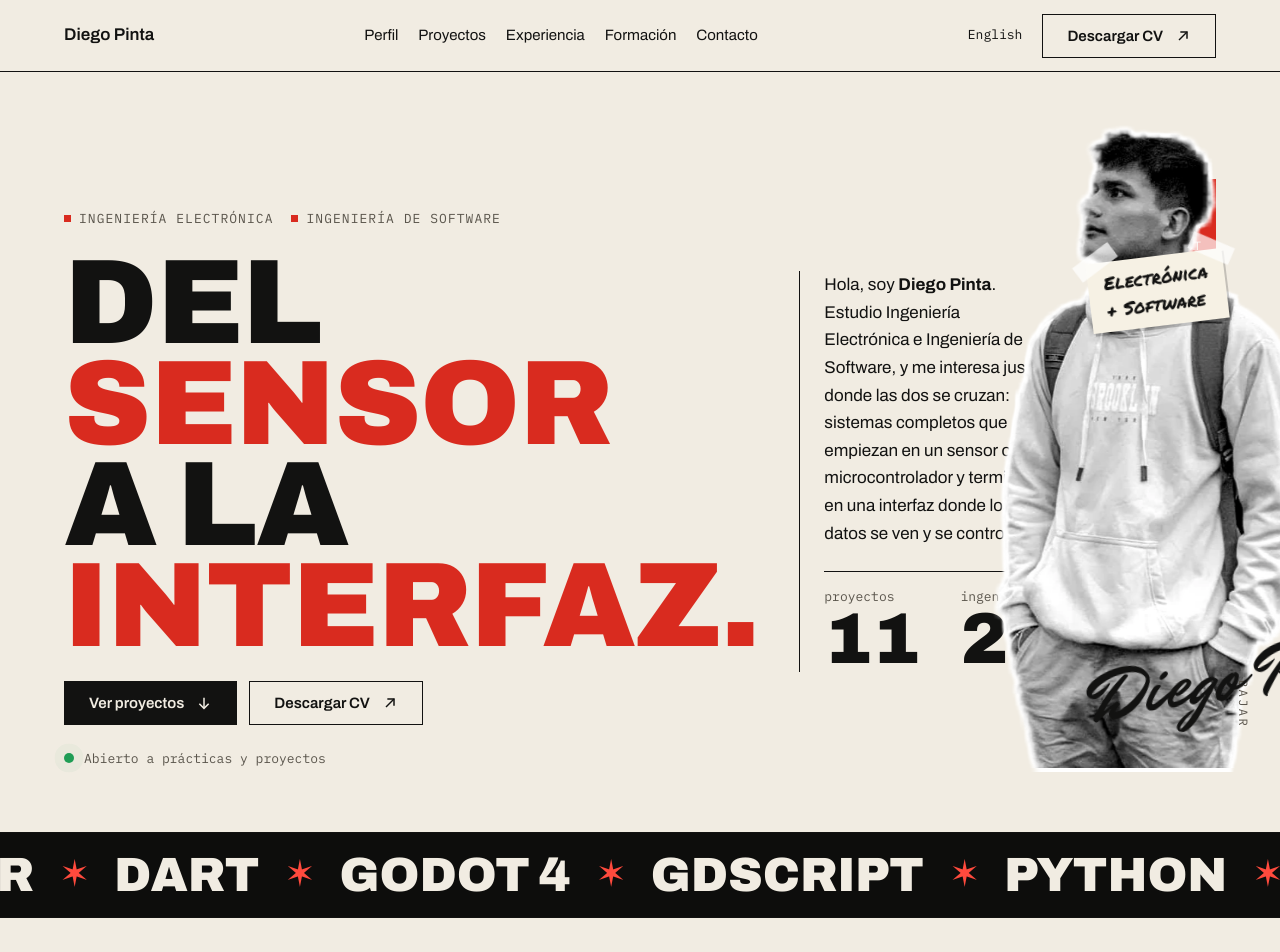
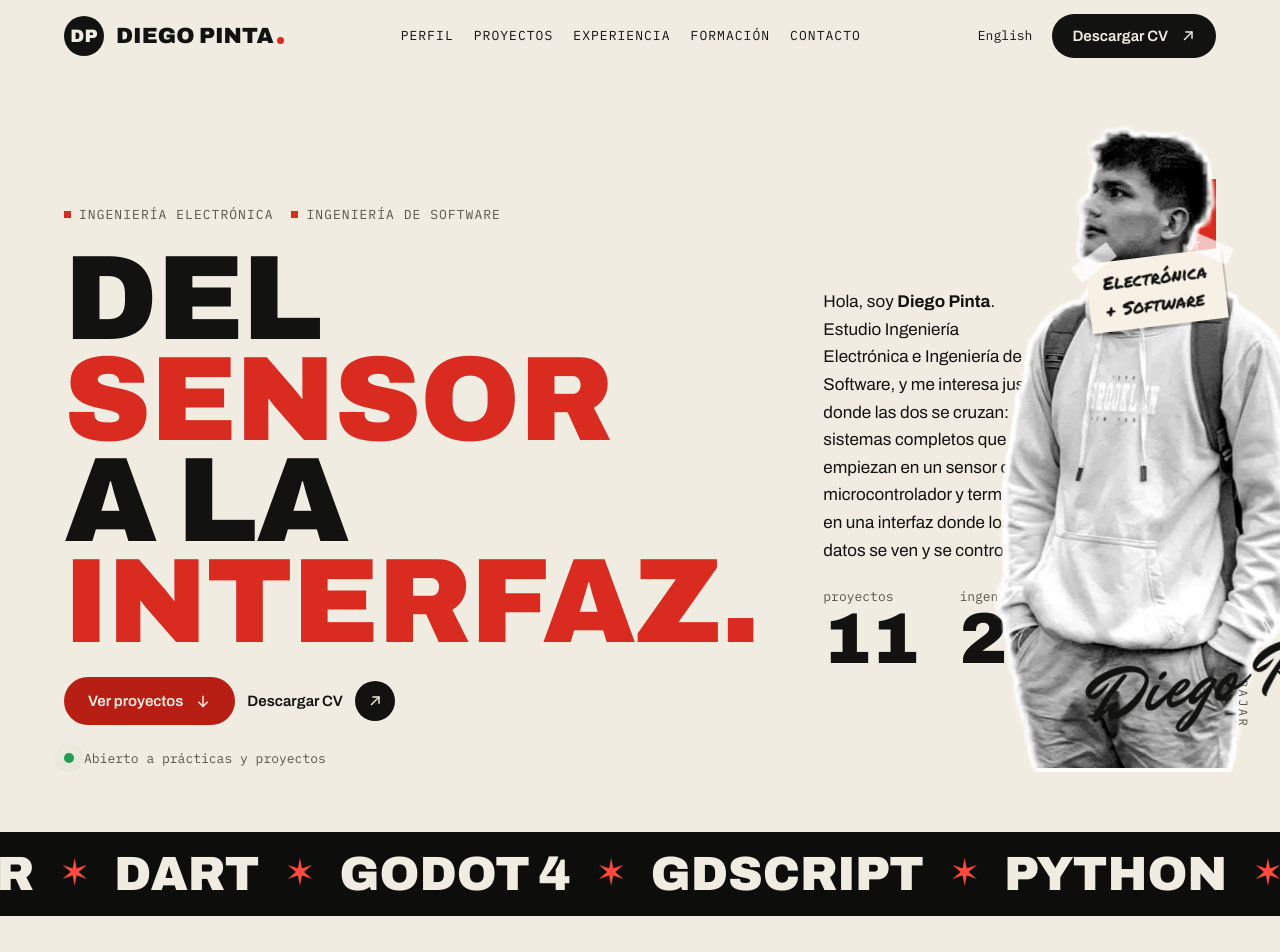
Before and after one commit to diarpicu2022-commits/mi-portafolio, a Next.js app: page / in a window 1280 px wide. Shown: the top 952 px of the page. Built offline with nearby package versions, Linux system fonts and the light colour scheme.

Commit message:
style: encabezado con monograma, botones en píldora y sin líneas negras

```diff
--- a/app/v2.css
+++ b/app/v2.css
@@ -173,3 +173,60 @@
 
 /* Que el abanico y los números del collage no generen scroll horizontal. */
 .seccion-ed { overflow-x: clip; }
+
+/* ================= Versión 3: sin líneas negras, botones redondos, encabezado nuevo ================= */
+:root { --filete: 0px; --suave: rgba(18, 18, 17, 0.1); }
+
+/* Encabezado: monograma + nombre condensado con punto rojo, sin línea inferior, fondo translúcido. */
+.nav-ed { border-bottom: 0 !important; background: rgba(241, 236, 226, 0.82); backdrop-filter: blur(12px); -webkit-backdrop-filter: blur(12px); }
+.marca2 { display: inline-flex; align-items: center; gap: 12px; min-height: 44px; padding: 0 8px; color: var(--tinta); }
+.marca2-mono { display: grid; place-items: center; width: 40px; height: 40px; border-radius: 50%; background: var(--tinta); color: var(--papel); font-size: 18px; letter-spacing: 0.02em; transition: transform 300ms cubic-bezier(0.34, 1.56, 0.64, 1); }
+.marca2:hover .marca2-mono { transform: rotate(-12deg) scale(1.08); }
+.marca2-nombre { font-size: 22px; line-height: 1; letter-spacing: 0.01em; display: inline-flex; align-items: flex-end; gap: 3px; }
+.marca2-punto { width: 7px; height: 7px; border-radius: 50%; background: var(--rojo); margin-bottom: 3px; }
+.nav-ed-enlace.text-15 { font-family: var(--font-plex-mono), monospace; font-size: 13px; text-transform: uppercase; letter-spacing: 0.08em; position: relative; }
+.nav-ed-enlace.text-15::after { content: ""; position: absolute; left: 8px; right: 8px; bottom: 8px; height: 2px; background: var(--rojo); transform: scaleX(0); transform-origin: left; transition: transform 250ms ease-out; }
+.nav-ed-enlace.text-15:hover::after { transform: scaleX(1); }
+.nav-ed-enlace:hover { background: transparent !important; }
+
+/* Botones en píldora: primario rojo, secundario texto con flecha en círculo, navegación negro. */
+.boton-ed { border: 0 !important; border-radius: 999px; min-height: 48px; padding: 0 24px; gap: 12px; font-weight: 600; transition: transform 200ms ease-out, background-color 200ms ease-out, color 200ms ease-out; }
+.boton-ed:hover { transform: translateY(-2px); }
+.boton-ed svg { transition: transform 200ms ease-out; }
+.boton-ed:hover svg { transform: translate(2px, -2px); }
+.boton-ed-primario { background: var(--rojo-texto) !important; color: var(--papel) !important; }
+.boton-ed-primario:hover { background: var(--tinta) !important; }
+.boton-ed-secundario { background: transparent !important; color: var(--tinta) !important; padding: 0 4px 0 0; }
+.boton-ed-secundario svg { box-sizing: content-box; width: 16px; height: 16px; padding: 12px; border-radius: 50%; background: var(--tinta); color: var(--papel); }
+.sup-negro .boton-ed-secundario { color: var(--papel) !important; }
+.sup-negro .boton-ed-secundario svg { background: var(--papel); color: var(--tinta); }
+.boton-ed-nav { background: var(--tinta) !important; color: var(--papel) !important; min-height: 44px; padding: 0 20px; }
+.boton-ed-nav:hover { background: var(--rojo-texto) !important; }
+.boton-ed-claro { background: var(--papel) !important; color: var(--tinta) !important; }
+.boton-ed-claro:hover { background: var(--rojo-claro) !important; color: var(--tinta) !important; }
+
+/* Rótulos de sección: cuadrado rojo y texto, sin línea. */
+.filete-seccion { border-top: 0 !important; padding-top: 0; color: var(--gris); letter-spacing: 0.08em; text-transform: uppercase; }
+.sup-negro .filete-seccion { color: var(--gris-claro); }
+.filete-seccion::before { background: var(--rojo) !important; }
+
+/* Portada sin líneas. */
+.hero2-intro { border-left: 0 !important; }
+.hero2-cifras { border-top: 0; padding-top: 0; }
+.cinta { border-block: 0; }
+
+/* Habilidades: tarjetas claras separadas, sin rejilla negra. */
+.skills2 { background: transparent; border: 0; gap: 16px; }
+.skills2-grupo { background: #f7f3ea; border-radius: 20px; }
+.skills2-logo { border: 0; border-radius: 14px; box-shadow: 0 1px 0 var(--suave); }
+.skills2-chip { border: 0; border-radius: 999px; background: #e9e2d4; padding: 6px 14px; }
+
+/* Collage y cartas: etiquetas en píldora, sin marcos negros. */
+.collage-tags li { border: 0; border-radius: 999px; background: rgba(241, 236, 226, 0.1); }
+.carta-enlace { border-radius: 20px; border: 0 !important; overflow: hidden; }
+.carta-img { border: 0; border-radius: 12px; }
+.carta:hover .carta-enlace, .carta:focus-within .carta-enlace { box-shadow: 0 0 0 2px var(--rojo-claro); }
+
+/* Formularios: campo relleno con línea suave abajo (el borde de 3:1 lo da el fondo). */
+input, textarea, select { border: 0 !important; border-radius: 12px; background: #fffdf8 !important; box-shadow: inset 0 0 0 1px rgba(18, 18, 17, 0.35); }
+input:focus-visible, textarea:focus-visible { box-shadow: inset 0 0 0 2px var(--tinta); }
--- a/components/editorial/navegacion.tsx
+++ b/components/editorial/navegacion.tsx
@@ -46,8 +46,15 @@ export function Navegacion({ locale, alternate }: { locale: Locale; alternate?:
     <header className="nav-ed sup-papel">
       <nav aria-label={t.nav.label} className="reticula h-full items-center">
         <div className="col-span-full flex items-center justify-between gap-e16">
-          <a href={alternate ? homePath[locale] : "#contenido"} className="nav-ed-enlace voz-texto-fuerte -ml-e8 text-17">
-            {nombre} {apellido}
+          <a href={alternate ? homePath[locale] : "#contenido"} className="marca2 -ml-e8">
+            <span aria-hidden="true" className="marca2-mono voz-titular">
+              {nombre[0]}
+              {apellido[0]}
+            </span>
+            <span className="marca2-nombre voz-titular">
+              {nombre} {apellido}
+              <span aria-hidden="true" className="marca2-punto" />
+            </span>
           </a>
 
           <ul className="hidden items-center gap-e4 lg:flex">
@@ -62,7 +69,7 @@ export function Navegacion({ locale, alternate }: { locale: Locale; alternate?:
 
           <div className="hidden items-center gap-e12 lg:flex">
             {idioma}
-            <a href={cvPath} download className="boton-ed boton-ed-secundario">
+            <a href={cvPath} download className="boton-ed boton-ed-nav">
               {t.hero.downloadCv}
               <FlechaDiagonal tamano={16} />
             </a>
@@ -73,7 +80,7 @@ export function Navegacion({ locale, alternate }: { locale: Locale; alternate?:
             <button
               ref={boton}
               type="button"
-              className="boton-ed boton-ed-secundario"
+              className="boton-ed boton-ed-nav"
               aria-expanded={abierto}
               aria-controls={idPanel}
               onClick={() => setAbierto((valor) => !valor)}
@@ -94,7 +101,7 @@ export function Navegacion({ locale, alternate }: { locale: Locale; alternate?:
             </li>
           ))}
         </ul>
-        <div className="mt-e40 flex flex-wrap items-center gap-e16 border-t border-tinta pt-e24">
+        <div className="mt-e40 flex flex-wrap items-center gap-e16 pt-e24">
           <a href={cvPath} download className="boton-ed boton-ed-primario" onClick={() => setAbierto(false)}>
             {t.hero.downloadCv}
             <FlechaDiagonal tamano={16} />
```
Also changed, not shown: 1 other file (tests, documents, lock files or other folders).
